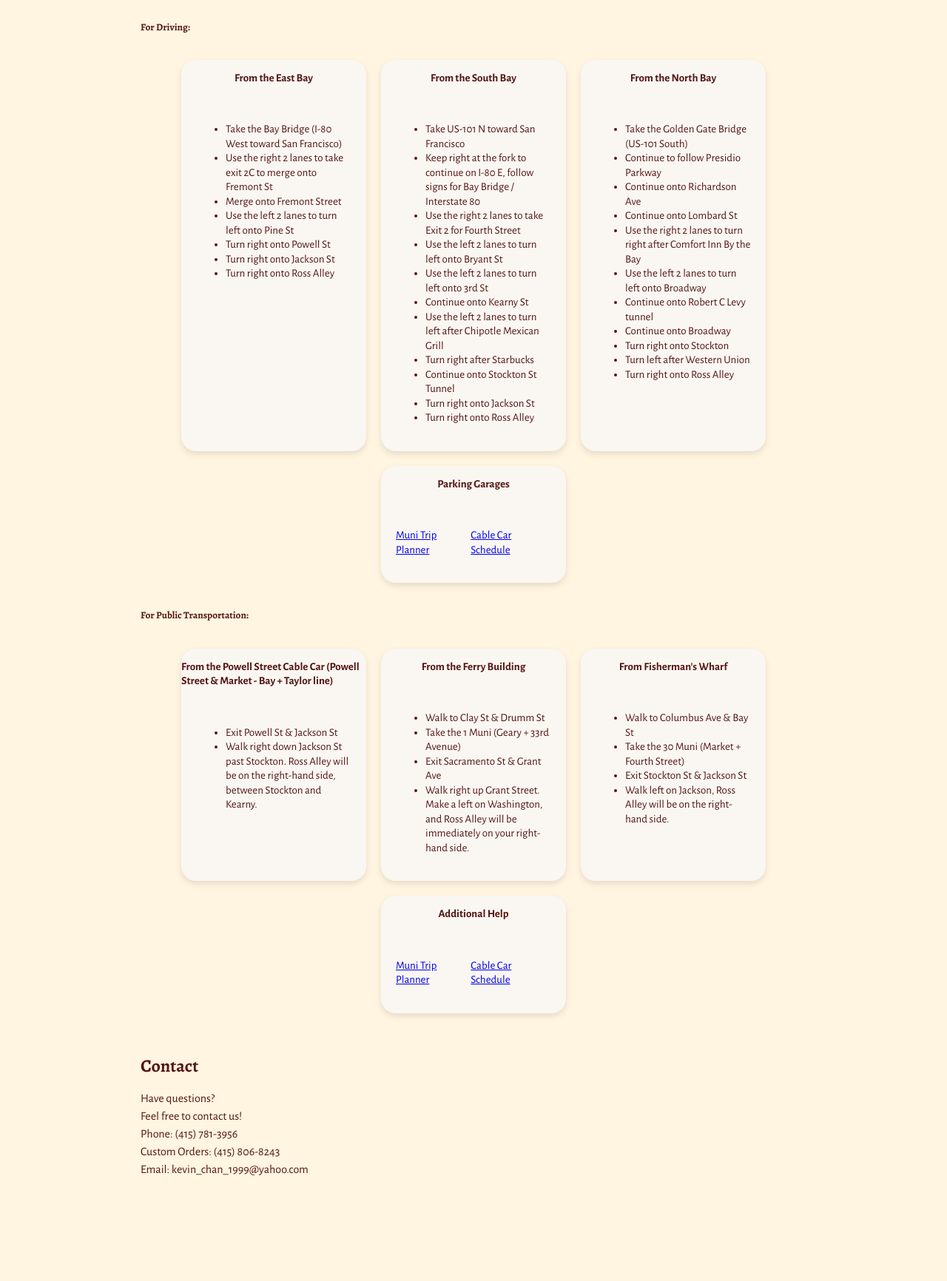
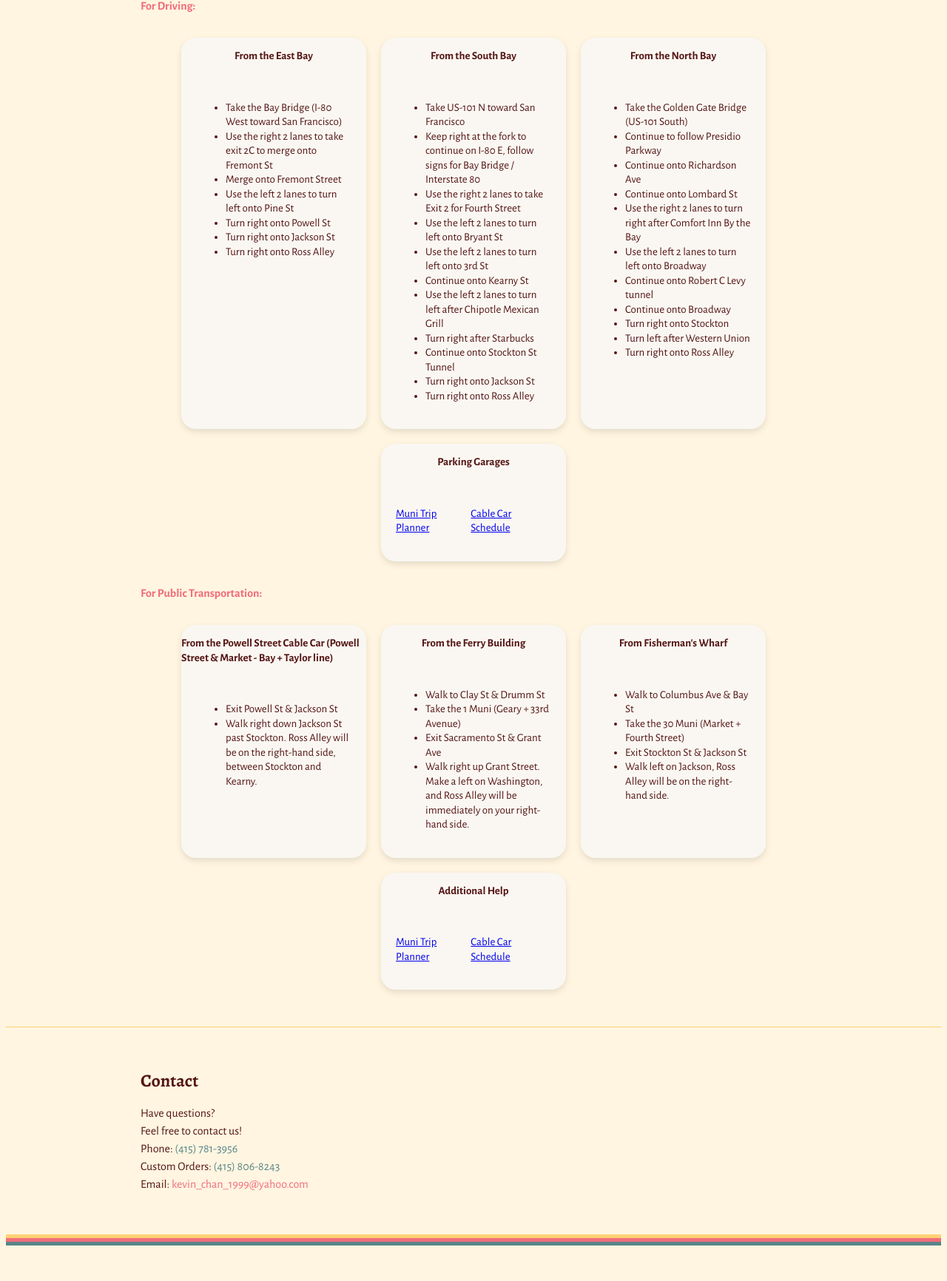
Before and after one commit to theconnieliu/Fortune-Cookie-Redesign, a PHP site: page /home.html in a window 1280 px wide. Shown: the part 957-2689 px from the top of the page at 74% size. Before the commit the page ends 2547 px from the top, so only its background shows below. Run offline with PHP 8.4, Linux system fonts and the light colour scheme.

Commit message:
Added banners and colorization, as well as dividers and alignment adjustments

```diff
--- a/home.html
+++ b/home.html
@@ -38,10 +38,12 @@
       </div>
       <div>
         <h1>Visit</h1>
-        <p class= "slogan">No trip to San Francisco is complete without a stop at the Golden Gate Fortune Cookie Factory.</p>
+        <h3 class= "slogan">No trip to San Francisco is complete without a stop at the Golden Gate Fortune Cookie Factory.</h3>
         <p>Come visit us today!</p>
       </div>
     </div>
+
+    <div class= "divider"></div>
 
     <div class= "section" id= "location-section">
         <div>
@@ -52,7 +54,7 @@
           Hours:<br>
           Mon - Fri, 9:00am - 6:30pm<br>
           Sat - Sun, 9:00am - 7:00pm</p>
-        <p>Get Directions</p>
+        <p class= "directions-link">Get Directions</p>
         </div>
         <div class= "map-container">
         <iframe src="https://www.google.com/maps/embed?pb=!1m18!1m12!1m3!1d3152.757332259069!2d-122.40952478503718!3d37.79572641872744!2m3!1f0!2f0!3f0!3m2!1i1024!2i768!4f13.1!3m3!1m2!1s0x808580f35d997251%3A0xeaf42e49647fd390!2sGolden%20Gate%20Fortune%20Cookie%20Factory!5e0!3m2!1sen!2sus!4v1603047821015!5m2!1sen!2sus" width="600" height="450" frameborder="0" style="border:0;" allowfullscreen="" aria-hidden="false" tabindex="0"></iframe>
@@ -60,9 +62,11 @@
 
     </div>
 
+    <div class= "divider"></div>
+
     <div class= "section" id= "directions-section">
     <h2>Directions</h2>
-    <h5>For Driving:</h5>
+    <h4>For Driving:</h4>
     <div class= "driving-instructions">
       <div class= "card" id= "east-bay">
         <div class="card-header">
@@ -136,7 +140,7 @@
         </div>
 
 
-    <h5>For Public Transportation:</h5>
+    <h4>For Public Transportation:</h4>
     <div class= "transit-instructions">
       <div class= "card" id= "cable-car">
         <div class="card-header">
@@ -193,17 +197,26 @@
     </div>
     </div>
 
+    <div class= "divider"></div>
+
     <div class= "section" id= "contact-section">
         <h2>Contact</h2>
         <p>Have questions?
         <br>Feel free to contact us!
-        <br>Phone: (415) 781-3956
-        <br>Custom Orders: (415) 806-8243
-        <br>Email: kevin_chan_1999@yahoo.com
+        <br>Phone: <span class= "phone-number">(415) 781-3956</span>
+        <br>Custom Orders: <span class= "phone-number">(415) 806-8243</span>
+        <br>Email: <span class= "email">kevin_chan_1999@yahoo.com</span>
         </p>
     </div>
 
 </body>
+
+<div class= "stripes">
+  <div class= "yellow-stripe"></div>
+  <div class= "pink-stripe"></div>
+  <div class= "blue-stripe"></div>
+</div>
+
 <footer>
 
 </footer>
--- a/index.css
+++ b/index.css
@@ -8,13 +8,23 @@ body {
 
 }
 
-h1, h2, h3, h4, h5, footer, .nav-item {
+h1, h2, h3, h5, footer, .nav-item {
     font-family: 'Alegreya', serif;
     color: #541514;
+
 }
 
 h1 {
     font-weight: 800;
+    letter-spacing: 1px;
+}
+h2 {
+    font-weight: 700px;
+}
+
+h4 {
+    font-family: 'Alegreya Sans', sans-serif;
+    color:#F16D7B;
 }
 
 hr {
@@ -45,7 +55,7 @@ hr {
     justify-content: space-between;
 }
 
-@media(max-width: 900px) {
+@media(max-width: 1000px) {
     .navbar-collapse {
         display: none;
     }
@@ -79,13 +89,20 @@ hr {
 .stripes {
     padding-bottom: 40px;
 }
+
+.divider {
+    background-color: #FFD072;
+    width: 100%;
+    height: 1px;
+    margin-bottom: 60px;
+}
 .section {
     max-width: 900px;
     margin-left: auto;
     margin-right: auto;
     padding-left: 60px;
     padding-right: 60px;
-    padding-bottom: 30px;
+    padding-bottom: 40px;
 
 }
 
@@ -95,35 +112,28 @@ p, li, ul {
 
 }
 
-.slogan {
-    font-weight: 700;
-}
-
 .storefront {
     border-radius: 20px;
     width: 100%;
     filter: drop-shadow(0px 4px 4px rgba(0, 0, 0, 0.10));
 }
 
+.slogan {
+    font-family: 'Alegreya Sans', sans-serif;
+    font-weight: 700;
+}
+
 #intro-section {
     display: flex;
     flex-direction: row;
     justify-content: space-between;
+    align-items: center;
 }
 
 #intro-section > div {
     width: 45%;
 }
 
-@media(max-width:750px) {
-    #intro-section {
-        flex-direction: column;
-    }
-
-    #intro-section > div {
-        width: 100%;
-    }
-}
 
 #location-section {
     display: flex;
@@ -135,9 +145,21 @@ p, li, ul {
     width: 45%;
 }
 
+@media(max-width:750px) {
+    #intro-section, #location-section {
+        flex-direction: column;
+    }
 
+    #intro-section > div, #location-section > div {
+        width: 100%;
+    }
 
+}
 
+.directions-link {
+    font-weight: 500;
+    color: #F16D7B;
+}
 
 .driving-instructions, .transit-instructions {
     display: flex;
@@ -151,6 +173,8 @@ p, li, ul {
     justify-content: flex-end;
     overflow: hidden;
     border-radius: 15px;
+    height: 300px;
+    filter: drop-shadow(0px 4px 4px rgba(0, 0, 0, 0.10));
 }
 
 .addition, .parking {
@@ -174,9 +198,15 @@ p, li, ul {
 
 .card-body {
     display: flex;
+    margin: 20px;
+}
 
-    margin: 20px;
+.phone-number {
+    color: #598588;
+}
 
+.email {
+    color: #F16D7B;
 }
 
 footer {
```
